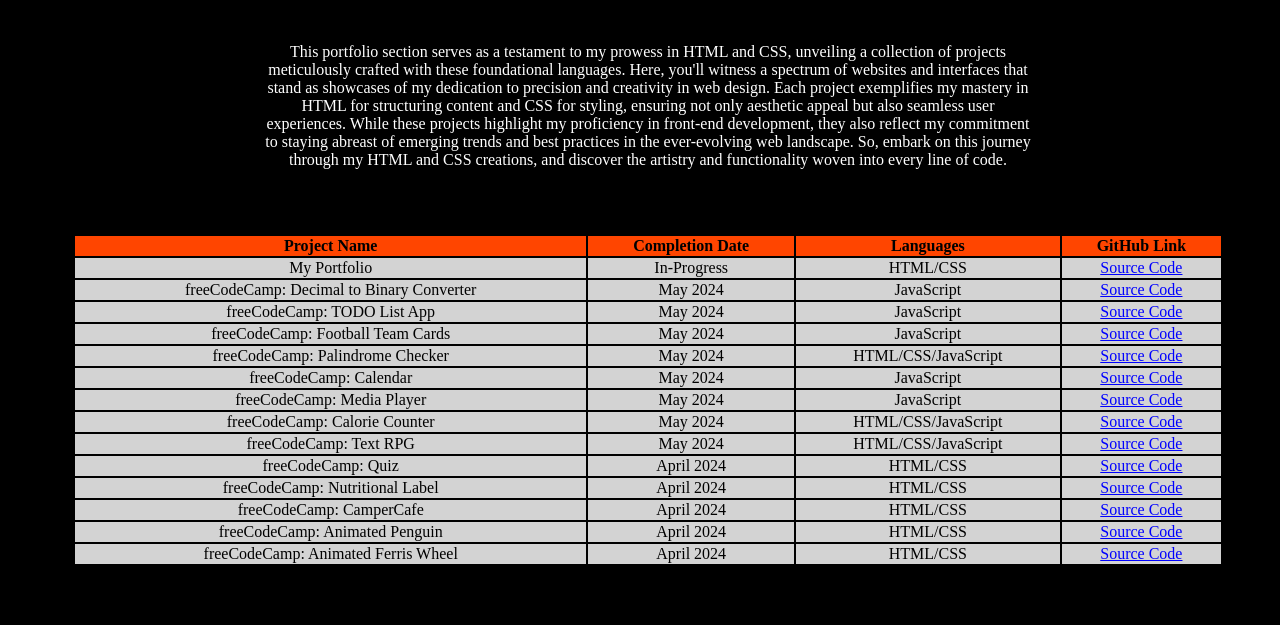
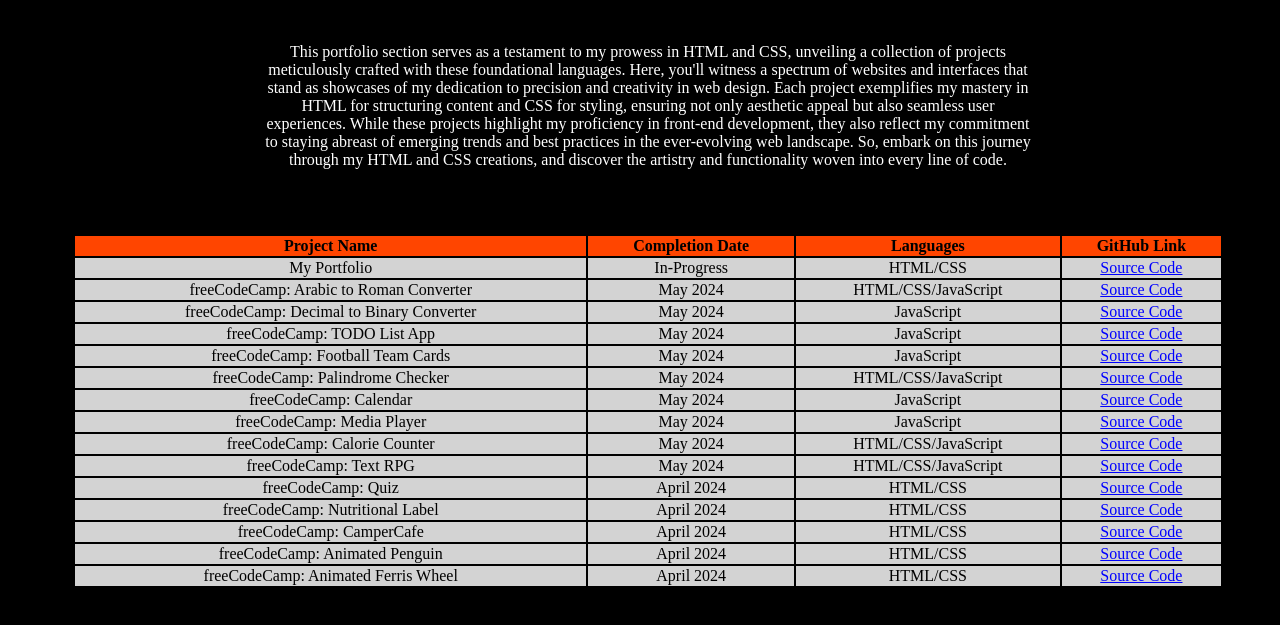
Before and after one commit to AtomicRider13/Portfolio-Project, a plain HTML site: page webdevelopment.html in a window 1280 px wide. Shown: the part 253-878 px from the top of the page. Drawn offline with Linux system fonts and the light colour scheme; a web font is replaced by a local one.

Commit message:
DecimalToBinary Source Code added

```diff
--- a/webdevelopment.html
+++ b/webdevelopment.html
@@ -40,11 +40,17 @@
                         <td><a href="" target="_blank">Source Code</a></td>
                     </tr>
                     </tr>
+                    <tr data-name="freeCodeCamp: Arabic to Roman Converter" data-description="This project served as the second of five certification projects for freeCodeCamp's JavaScript module">
+                        <td>freeCodeCamp: Arabic to Roman Converter</td>
+                        <td>May 2024</td>
+                        <td>HTML/CSS/JavaScript</td>
+                        <td><a href="https://github.com/AtomicRider13/ArabicToRomanConverter.git" target="_blank">Source Code</a></td>
+                    </tr>
                     <tr data-name="freeCodeCamp: Decimal to Binary Converter" data-description="In this project, I delved into the concept of recursion while constructing a decimal-to-binary converter in JavaScript. Through this endeavor, I explored how recursion breaks down complex problems into simpler ones. I visualized the call stack and created an animation to represent the recursive process. This project honed my understanding of recursion's elegance and its application in problem-solving.">
                         <td>freeCodeCamp: Decimal to Binary Converter</td>
                         <td>May 2024</td>
                         <td>JavaScript</td>
-                        <td><a href="https://github.com/AtomicRider13/ArabicToRomanConverter.git" target="_blank">Source Code</a></td>
+                        <td><a href="https://github.com/AtomicRider13/DecimalToBinaryConverter.git" target="_blank">Source Code</a></td>
                     </tr>
                     <tr data-name="freeCodeCamp: TODO List App" data-description="As a web developer, I delved into local storage, a browser feature enabling web apps to store data persistently. This project, a TODO app, showcases my skills in form input handling, local storage management for task persistence, CRUD operations, event listeners, and UI element toggling. Through this project, I honed my JavaScript proficiency and learned the importance of user-centric design and iterative development. This app reflects my commitment to crafting intuitive user experiences and leveraging browser capabilities for seamless functionality.">
                         <td>freeCodeCamp: TODO List App</td>
```
